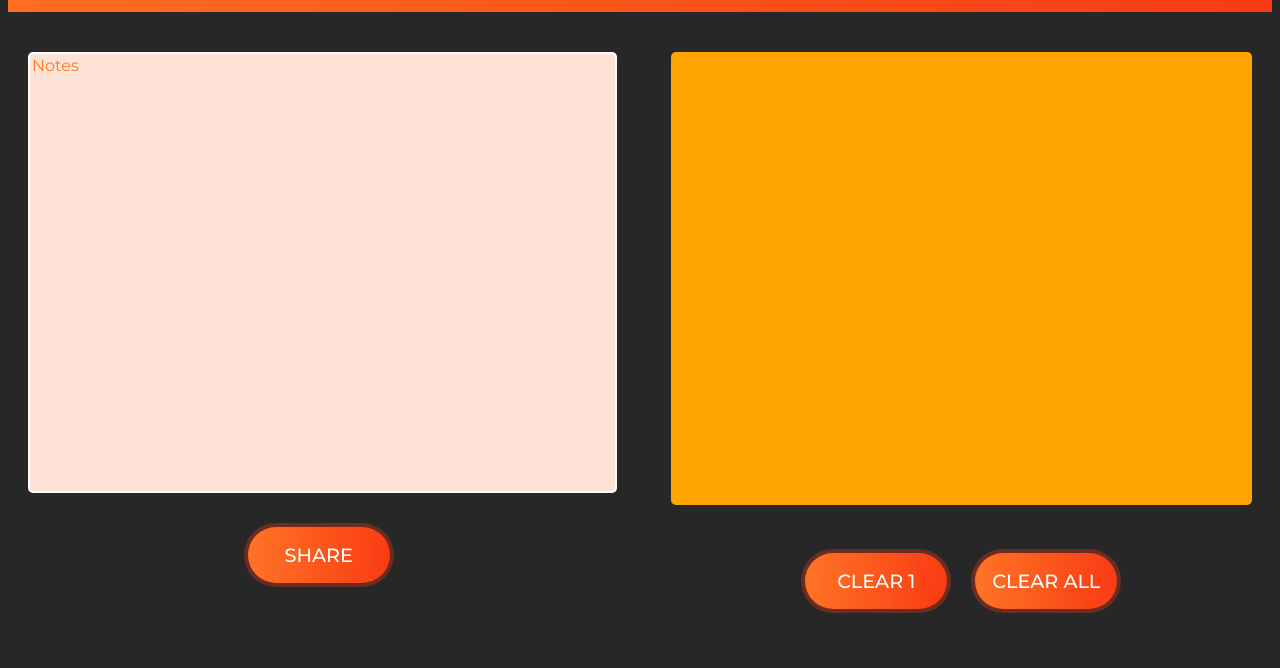
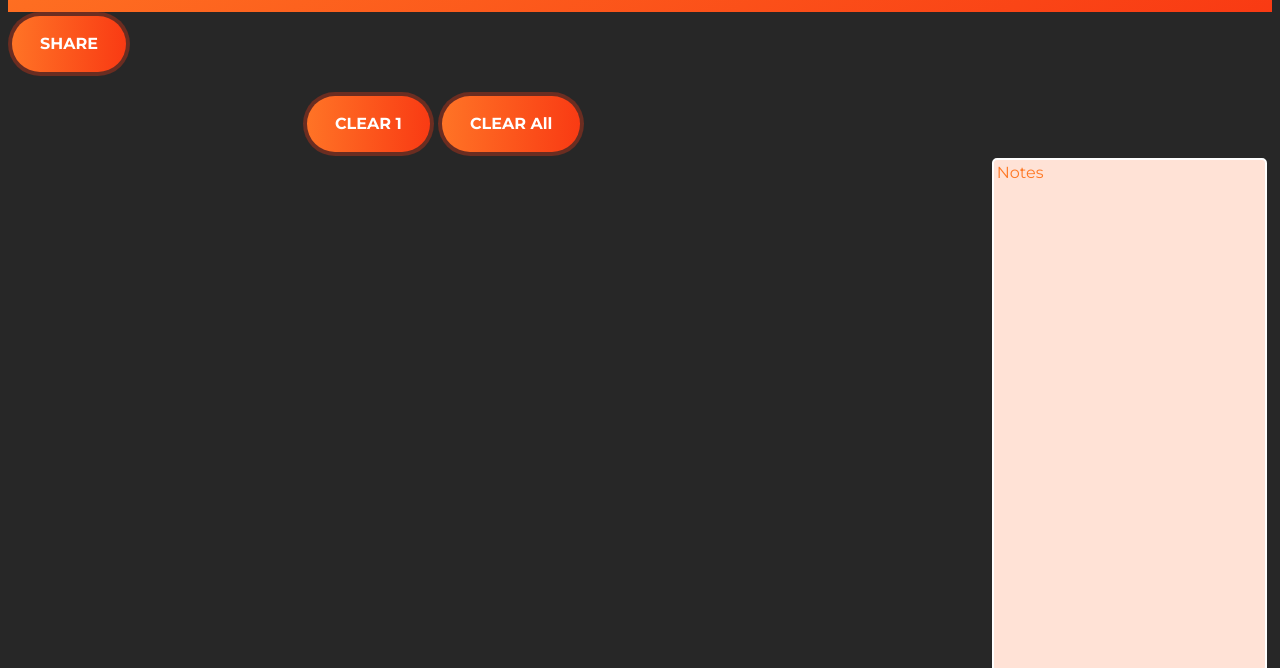
Before and after one commit to DavidLarsen1/GigaChad.Byte, a website: page public/presenter.html in a window 1280 px wide. Shown: the part 132-800 px from the top of the page. Drawn offline with nearby package versions, Linux system fonts and the light colour scheme; no server answers.

Commit message:
got a div

```diff
--- a/public/styles/presenter.css
+++ b/public/styles/presenter.css
@@ -4,113 +4,77 @@
 @import "buttons.css";
 
 #content {
-    margin: 0;
-    padding: 0;
-    -webkit-box-sizing: border-box;
-    box-sizing: border-box;
     display: grid;
-    grid-template-columns: 1fr 1fr;
-    grid-template-rows: 1fr 1fr auto;
-    grid-gap: 5%; /* Define the gap between grid items */
-    padding: 20px;
-    min-height: 100vh;
+    grid-template-columns: 1.4fr 3.2fr 1.4fr;
+    grid-template-rows: 0.5fr 4.8fr auto;
+    gap: 0px 0px;
+    grid-auto-flow: row;
+    grid-template-areas:
+        "toolButtons toolButtons toolButtons"
+        "screenshot-box screenshot-box notes"
+        "client-preview question-box save";
 }
 
 body {
     background: #272727;
-    font-family: "Montserrat", sans serif;
+    font-family: "Montserrat", sans-serif;
     height: 100%;
-    overflow: hidden;
+    /* overflow: hidden; */
 }
 
-#questionSection {
-    justify-items: right;
-    align-items: right;
-    border: none;
-    grid-column: 2/3;
-    grid-row: 1/3;
+#invox{
+    grid-column: 1/4;
+    grid-row: 2/3;
+    background-color: #00000000;
+}
+#screenshotArea{
+    grid-column: 1/4;
+    grid-row: 2/3;
+    background-color: #00000000;
 }
 
-#questionContainer {
+/* Top Area */
 
+#toolButtons {
+    grid-area: toolButtons;
+    display: flex;
+    justify-self: center;
+    justify-content: space-between;
     margin-top: 20px;
-    border-radius: 5px;
-    height: 100%;
-    max-height: 700px;
-    width: 100%;
-    background-color: orange;
-
+    margin-bottom: 20px;
 }
 
-/* #questionButtons {
-    grid-column: 2/3;
-    grid-row: 3/4;
+#whiteboardButton,
+#bubbleButton,
+#screenshotButton {
+    margin: 0 10px;
+}
+
+/* Middle Area */
+
+#screenshotbox {
+    grid-area: screenshot-box;
+    background-color: beige;
+    width: 100%;
+    height: 100%;
+}
+
+#noteContainer {
+    grid-area: notes;
     justify-self: center;
     border: none;
     display: flex;
     align-items: center;
-    margin-bottom: 13%;
-} */
-
-
-
-#questionButtons {
-    position: relative;
-    text-align: center;
-    grid-column: 1/2;
-    grid-row: 3/4;
-    border: none;
-    display: flex;
-    justify-content: center; /* Center items horizontally */
-    align-items: center;
-    justify-self: center;
-    margin-bottom: 10px; /* Adjust margin-bottom as needed */
-    padding-top: 44px;
-}
-
-#clear1Button, #clearAllButton {
-    overflow-y: hidden;
-    padding: 10px 20px; /* Adjust padding as needed */
-    margin: 0 10px; /* Adjust horizontal margin as needed */
-    justify-items: center;
-    text-decoration: none;
-    font-size: 1.2em;
-    text-transform: uppercase;
-    font-weight: 500;
-    display: inline-block;
-    min-width: 80px;
-}
-
-.orangeButton, #clear1Button, #clearAllButton {
-    width: 150px; /* Set a fixed width */
-    height: 50px;
-}
-
-
-
-/* Notes Section */
-#noteContainer {
-    grid-column: 1/2;
-    grid-row: 1/3;
-    justify-items: left;
-    border: none;
     width: 100%;
-    max-height: 700px;
-    display: flex;
-    margin-top: 20px;
-    align-items: left;
-    margin-bottom: 0;
+    height: 100%;
 }
 
 #note {
-    height: 200px;
-    width: max-content;
+    height: 98%;
+    width: 90%;
     overflow-y: hidden;
-    margin-left: 0%;
+    margin-left: 5%;
     resize: none;
-    min-height: 100%;
-    max-height: 200px;
-    min-width: 100%;
     border-radius: 5px;
     border: 2px solid white;
     background: #ffe2d6;
@@ -118,7 +82,7 @@ body {
     font-family: "Montserrat", sans-serif;
     font-size: 16px;
     font-weight: 400;
-    /* padding: 3px; */
+    padding: 3px;
 }
 
 input[type="text"]::placeholder {
@@ -129,46 +93,83 @@ textarea::placeholder {
     color: #ff7824;
 }
 
-#shareButton {
-    position: relative; /* Added position relative for consistent positioning */
-    text-align: center;
-    font-family: "Montserrat", sans-serif; /* Set the font family */
-    grid-column: 1/2;
-    grid-row: 3/4;
-    border: none;
-    display: flex;
-    justify-content: center; /* Center items horizontally */
-    align-items: center;
-    margin-bottom: 205px; /* Adjust margin-bottom as needed */
+/* Bottom Area */
+
+#clientPreview {
+    grid-area: client-preview;
+    /* align-self: center; */
+    background-color: #ff7824;
+    margin: 3px 0px;
+    border: 2px solid white;
+    width: 95%;
+    height: 95%;
+    padding: 3%;
 }
-
-#viewTeacher {
-    overflow-y: hidden;
-    padding: 0; /* Remove padding */
-    margin: 0; /* Remove margin */
-    text-decoration: none;
-    font-family: "Montserrat", sans-serif; /* Set the font family */
-    font-size: 1.2em; /* Set the font size */
-    text-transform: uppercase;
-    font-weight: 500;
-    display: flex;
-    justify-content: center; /* Center the text horizontally */
-    align-items: center; /* Center the text vertically */
-    width: 150px; /* Set a fixed width */
+video{
+    width: 50px;
     height: 50px;
 }
 
-
-
-/* Alternate Button Styling */
-
-@media (min-width: 768px) {
-    .orangeButton {
-      padding: 30px 80px;
-    }
+#questionContainer {
+    grid-area: question-box;
+    display: flex;
+    justify-self: center;
+    justify-content: space-between;
+    margin: 40px;
+    width: 80%;
 }
 
-.orangeButton, #clear1Button, #clearAllButton{
-    width: 150px; /* Set a fixed width */
-    height: 50px;
+#questionText {
+
+    resize: none;
+    overflow-y: hidden;
+    width: 50%;
+    border-radius: 5px;
+    border: 2px solid white;
+    background: #ffe2d6;
+    color: #000000;
+    font-family: "Montserrat", sans-serif;
+    font-size: 16px;
+    font-weight: 400;
+    padding: 3px;
 }
+
+#submitButton {
+    margin: 10px;
+}
+
+#saveButton {
+    grid-area: save;
+    display: flex;
+    justify-self: center;
+    justify-content: space-between;
+    margin-left: 5%;
+    border: none;
+    margin: 45px;
+    /* width: 100%;
+    height: 50%; */
+}
+
+/* Chat GPT gave this code for the classes: */
+/* .bubble {
+  position: absolute;
+  width: 200px;
+  background-color: #3498db;
+  border-radius: 10px;
+  cursor: move;
+}
+
+.handle {
+  width: 100%;
+  height: 20px;
+  background-color: #2980b9;
+  border-top-left-radius: 10px;
+  border-top-right-radius: 10px;
+  cursor: move;
+}
+
+.content {
+  padding: 10px;
+  color: #ffffff;
+  user-select: none;
+} */
```
Also changed, not shown: public/participant.html (+2 -3 lines), public/styles/participant.css (+15 -21 lines).
